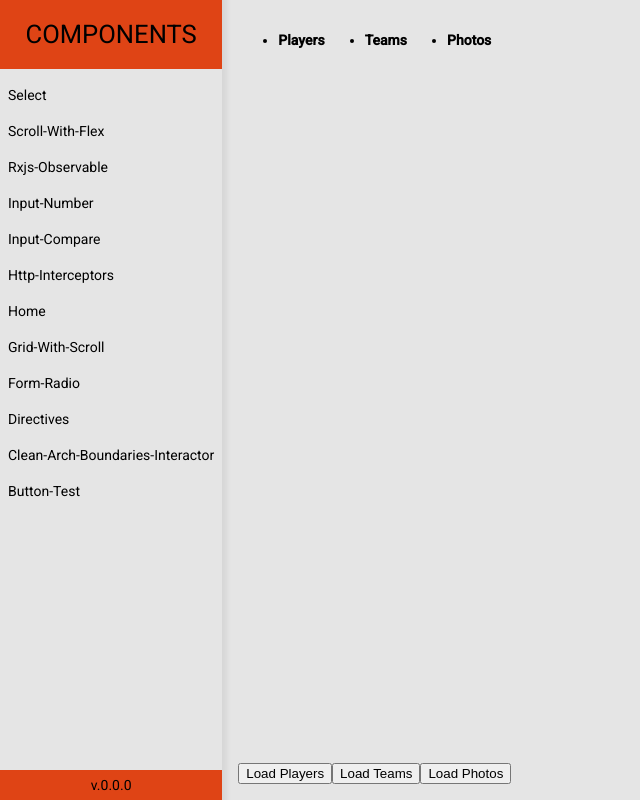
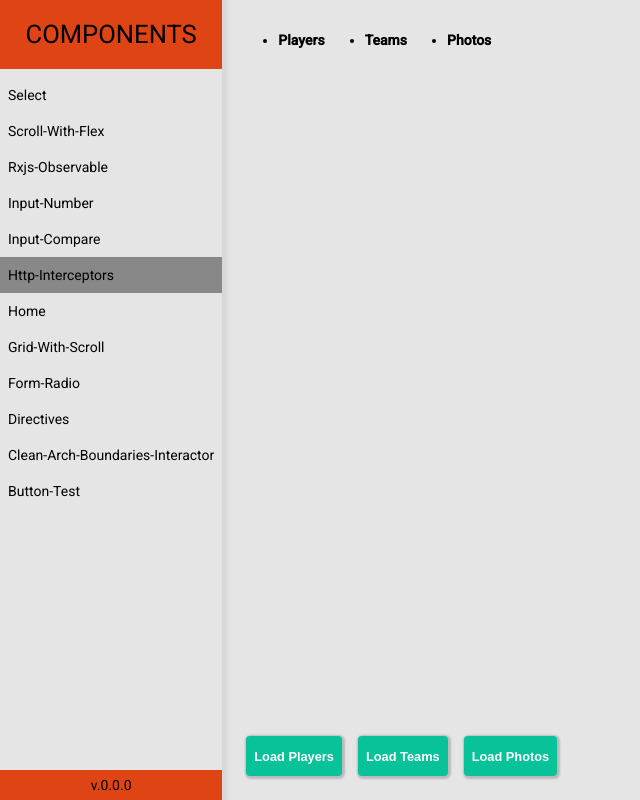
Before and after one commit to Fracanabia/angular-components, an Angular app: page /http-interceptors in a window 1280 px wide. Shown: the whole page, without its empty margins (0-640 px from the left). Built offline with nearby package versions, Linux system fonts and the light colour scheme.

Commit message:
refactor: styles

```diff
--- a/src/app/pages/http-interceptors/http-interceptors.component.html
+++ b/src/app/pages/http-interceptors/http-interceptors.component.html
@@ -14,9 +14,9 @@
     </ul>
   </div>
   <div class="buttons">
-    <button (click)="loadPLayers()">Load Players</button>
-    <button (click)="loadTeams()">Load Teams</button>
-    <button (click)="loadPhotos()">Load Photos</button>
+    <app-button color="secondary" (click)="loadPLayers()">Load Players</app-button>
+    <app-button color="secondary" (click)="loadTeams()">Load Teams</app-button>
+    <app-button color="secondary" (click)="loadPhotos()">Load Photos</app-button>
   </div>
   <!-- subscription to loading observable -->
   <div class="loading" *ngIf="loading$ | async">
--- a/src/app/pages/http-interceptors/http-interceptors.component.scss
+++ b/src/app/pages/http-interceptors/http-interceptors.component.scss
@@ -6,6 +6,7 @@
 
 .buttons {
   flex: 0;
+  display: flex;
 }
 
 .container {
--- a/src/app/pages/http-interceptors/http-interceptors.module.ts
+++ b/src/app/pages/http-interceptors/http-interceptors.module.ts
@@ -1,5 +1,6 @@
 import { CommonModule } from '@angular/common';
 import { NgModule } from '@angular/core';
+import { ButtonModule } from './../../components/button/button.module';
 
 import { HttpInterceptorsRoutingModule } from './http-interceptors-routing.module';
 import { HttpInterceptorsComponent } from './http-interceptors.component';
@@ -11,7 +12,8 @@ import { HttpInterceptorsComponent } from './http-interceptors.component';
   ],
   imports: [
     CommonModule,
-    HttpInterceptorsRoutingModule
+    HttpInterceptorsRoutingModule,
+    ButtonModule
   ]
 })
 export class HttpInterceptorsModule { }
--- a/src/app/pages/input-compare/input-compare.component.html
+++ b/src/app/pages/input-compare/input-compare.component.html
@@ -1,14 +1,14 @@
-<div style="min-width: 800px;" [formGroup]="formGroup">
+<div [formGroup]="formGroup">
   <div style="padding: 4px; margin-bottom: 4px; position: relative; background: #ffffff;">
-    <input style="border: none; width: 100%; height: 24px; outline: none; padding: 0; margin: 0;" [type]="passwordType"
-      formControlName="password" placeholder="Informe sua senha">
+    <input tabindex="-1" style="border: none; width: 100%; height: 24px; outline: none; padding: 0; margin: 0;"
+      [type]="passwordType" formControlName="password" placeholder="Informe sua senha">
     <button
       style="border: none; outline: none; cursor: pointer; background: transparent; position: absolute; right: 0; top: 0; bottom: 0;"
       (click)="passwordType = passwordType === 'password' ? 'text' : 'password'"
       [innerText]="passwordType === 'password' ? 'Show' : 'Hide'"></button>
   </div>
   <div style="padding: 4px; margin-bottom: 4px; position: relative; background: #ffffff;">
-    <input style="border: none; width: 100%; height: 24px; outline: none; padding: 0; margin: 0;"
+    <input tabindex="-1" style="border: none; width: 100%; height: 24px; outline: none; padding: 0; margin: 0;"
       [type]="passwordConfirmType" formControlName="password_confirm" placeholder="Confirme sua senha">
     <button
       style="border: none; outline: none; cursor: pointer; background: transparent; position: absolute; right: 0; top: 0; bottom: 0;"
--- a/src/app/pages/input-number/input-number.component.html
+++ b/src/app/pages/input-number/input-number.component.html
@@ -1,4 +1,4 @@
-<div style="min-width: 800px;">
+<div>
   <div style="padding: 4px; margin-bottom: 4px; position: relative; background: #ffffff;">
     <input style="border: none; width: 100%; height: 24px; outline: none; padding: 0; margin: 0;" type="number"
       step="0.01" oninput="value = !!value && Math.abs(value) >= 0 ? Math.abs(value) : null">
--- a/src/app/template/navigation/navigation.component.html
+++ b/src/app/template/navigation/navigation.component.html
@@ -4,7 +4,7 @@
   </div>
   <div class="menu">
     <ul>
-      <li *ngFor="let route of routes" [routerLink]="[route]">{{route}}</li>
+      <li *ngFor="let route of routes" routerLinkActive="active-link" [routerLink]="[route]">{{route}}</li>
     </ul>
   </div>
   <div class="footer">
--- a/src/app/template/navigation/navigation.component.scss
+++ b/src/app/template/navigation/navigation.component.scss
@@ -42,6 +42,9 @@ $h-scroll: calc($h-header + $h-footer);
         &:hover {
           background: $default;
         }
+        &.active-link {
+          background: $active-link;
+        }
       }
     }
   }
--- a/src/assets/_variables.scss
+++ b/src/assets/_variables.scss
@@ -6,6 +6,7 @@ $divider: #bababa;
 $white: #ffffff;
 $black: #000000;
 
+$active-link: #888888;
 $primary: #0897c2;
 $secondary: #08c29a;
 $default: #c6c6c6;
```
